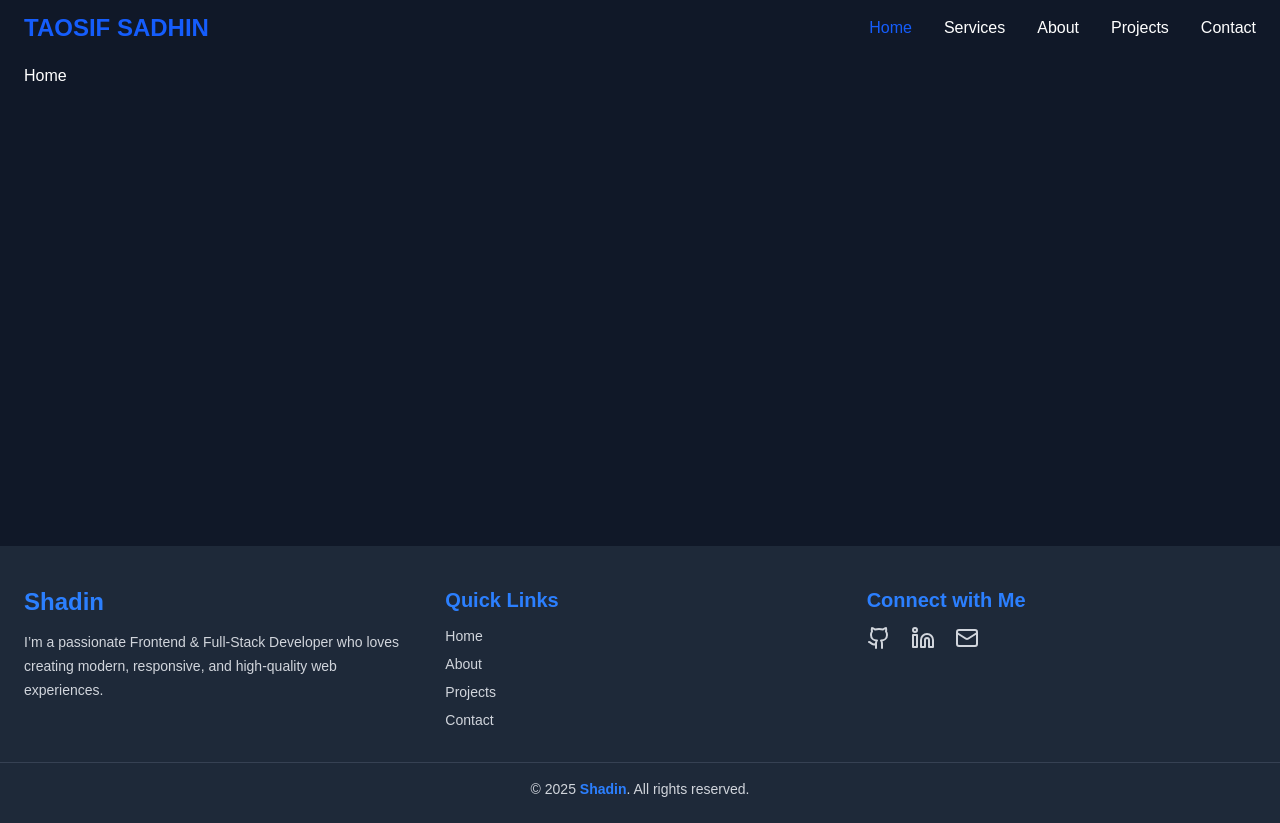
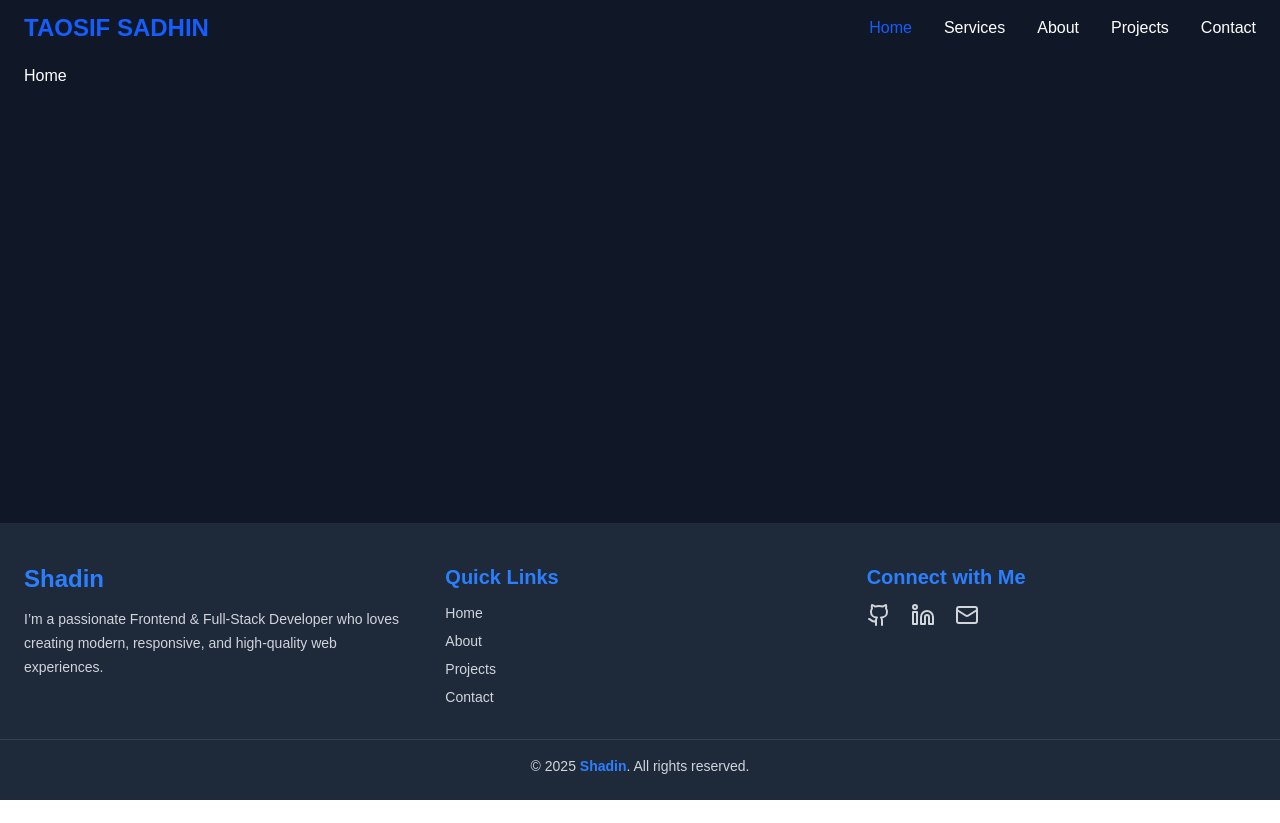
Before and after one commit to sadhin28/developer-sadhin-protfolio, a Next.js app: page / in a window 1280 px wide. After the commit the page ends 800 px from the top, so only its background shows below. Built offline with nearby package versions, Linux system fonts and the light colour scheme.

Commit message:
add vh in main section

```diff
--- a/src/app/components/Navbar.jsx
+++ b/src/app/components/Navbar.jsx
@@ -63,7 +63,7 @@ export default function Navbar() {
         {/* Mobile Menu Button */}
         <button
           onClick={() => setMenuOpen(!menuOpen)}
-          className="md:hidden text-2xl text-blue-700 "
+          className="md:hidden cursor-pointer text-2xl text-blue-700 "
         >
           {menuOpen ? "✖" : "☰"}
         </button>
--- a/src/app/layout.js
+++ b/src/app/layout.js
@@ -28,7 +28,7 @@ export default function RootLayout({ children }) {
            <Navbar/>
         </header>
         <main className="pt-16 text-white bg-gray-900 ">
-          <div className="px-6 max-w-7xl mx-auto min-h-[calc(100vh-318px)]">
+          <div className="px-6 max-w-7xl mx-auto min-h-[calc(100vh-341px)]">
                {children}
           </div>
         </main>
```
